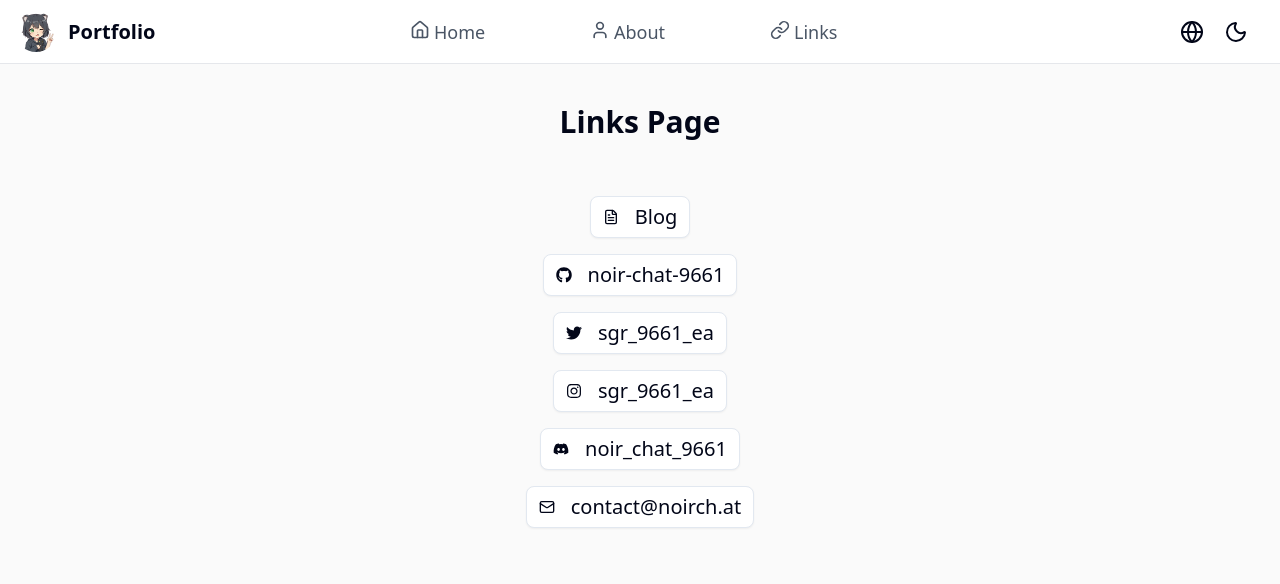
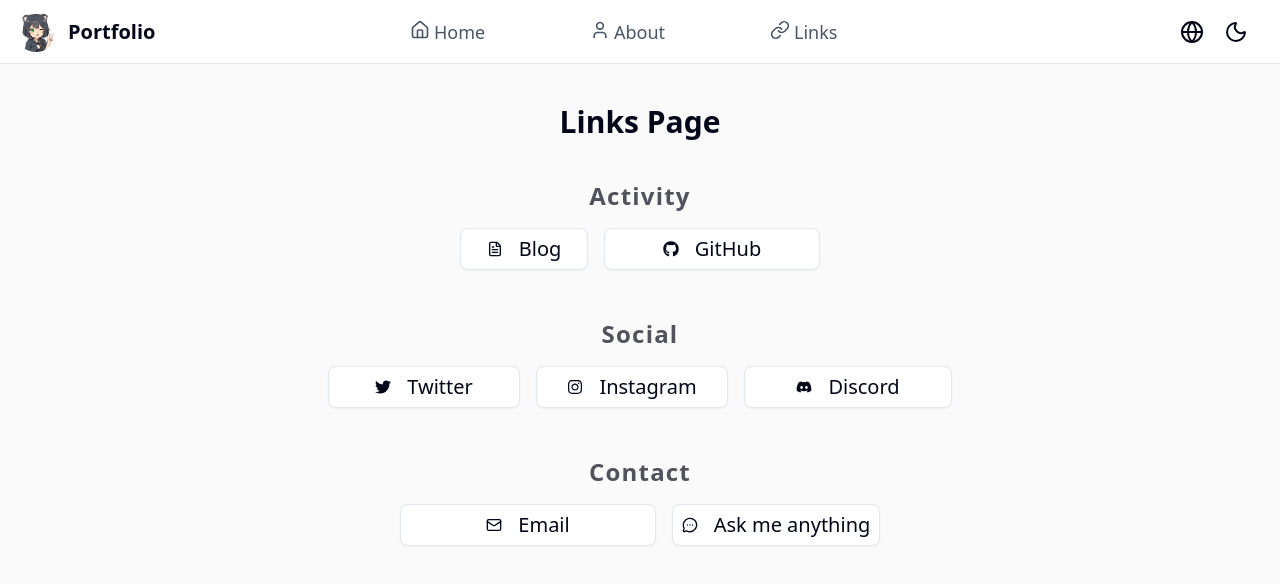
Before and after one commit to noir-chat-9661/portfolio, a Next.js app: page /links in a window 1280 px wide. Shown: the top 584 px of the page. Built offline with nearby package versions, Linux system fonts and the light colour scheme; a web font is replaced by a local one.

Commit message:
feat: Restructure the links page into categorized sections with hover effects for details, add a Marshmallow QA link, and update translations.

```diff
--- a/app/links/page.tsx
+++ b/app/links/page.tsx
@@ -1,5 +1,5 @@
 "use client";
-import { FileText, Mail } from "lucide-react";
+import { FileText, Mail, MessageCircleMore } from "lucide-react";
 import NextLink from "next/link";
 import { useEffect, useState } from "react";
 import { useTranslation } from "react-i18next";
@@ -16,6 +16,7 @@ import "@/lib/i18n";
 export default function LinksPage() {
 	const { t } = useTranslation();
 	const [isMounted, setIsMounted] = useState(false);
+	const [nowHovered, setNowHovered] = useState<string | null>(null);
 
 	useEffect(() => {
 		setIsMounted(true);
@@ -26,55 +27,154 @@ export default function LinksPage() {
 			<div className="flex flex-col items-center justify-start py-10 font-sans select-none">
 				<h1 className="text-3xl font-bold">{isMounted ? t("links.title") : <>&nbsp;</>}</h1>
 				<div className="h-10" />
+
+				<div className="flex flex-col gap-12 w-full px-5">
+					<section className="flex flex-col items-center">
+						<h2 className="text-2xl font-semibold text-zinc-600 dark:text-zinc-300 mb-4 px-8 tracking-wider">
+							{t("links.activity")}
+						</h2>
+						<div className="flex flex-row flex-wrap justify-center gap-4">
 							<NextLink href="https://blog.noirch.at" target="_blank" rel="noopener noreferrer">
-					<Button asChild variant="outline" className="mt-4 text-xl px-4 py-5 flex items-center">
+								<Button
+									title={t("links.blog")}
+									asChild
+									variant="outline"
+									className="text-xl px-8 py-5 flex items-center w-32"
+									onMouseOver={() => setNowHovered("blog")}
+									onMouseLeave={() => setNowHovered(null)}
+								>
 									<div>
 										<FileText className="mr-2 h-10 w-10" />
-							Blog
+										{t("links.blog")}
 									</div>
 								</Button>
 							</NextLink>
-				<NextLink href="https://github.com/noir-chat-9661" target="_blank" rel="noopener noreferrer">
-					<Button asChild variant="outline" className="mt-4 text-xl px-5 py-5 flex items-center">
+							<NextLink
+								href="https://github.com/noir-chat-9661"
+								target="_blank"
+								rel="noopener noreferrer"
+							>
+								<Button
+									title="GitHub"
+									asChild
+									variant="outline"
+									className="text-xl px-8 py-5 flex items-center w-54"
+									onMouseOver={() => setNowHovered("github")}
+									onMouseLeave={() => setNowHovered(null)}
+								>
 									<div>
 										<GitHub className="mr-2 h-10 w-10" />
-							noir-chat-9661
-						</div>
-					</Button>
-				</NextLink>
-				<NextLink href="https://twitter.com/sgr_9661_ea" target="_blank" rel="noopener noreferrer">
-					<Button asChild variant="outline" className="mt-4 text-xl px-4 py-5 flex items-center">
-						<div>
-							<Twitter className="mr-2 h-10 w-10" />
-							sgr_9661_ea
-						</div>
-					</Button>
-				</NextLink>
-				<NextLink href="https://www.instagram.com/sgr_9661_ea/" target="_blank" rel="noopener noreferrer">
-					<Button asChild variant="outline" className="mt-4 text-xl px-4 py-5 flex items-center">
-						<div>
-							<Instagram className="mr-2 h-10 w-10" />
-							sgr_9661_ea
-						</div>
-					</Button>
-				</NextLink>
-				<NextLink href="https://discordapp.com/users/noir_chat_9661" target="_blank" rel="noopener noreferrer">
-					<Button asChild variant="outline" className="mt-4 text-xl px-4 py-5 flex items-center">
-						<div>
-							<Discord className="mr-2 h-10 w-10" />
-							noir_chat_9661
-						</div>
-					</Button>
-				</NextLink>
-				<NextLink href="mailto:contact@noirch.at">
-					<Button asChild variant="outline" className="mt-4 text-xl px-4 py-5 flex items-center">
-						<div>
-							<Mail className="mr-2 h-10 w-10" />
-							contact@noirch.at
+										{nowHovered === "github" ? "noir-chat-9661" : "GitHub"}
 									</div>
 								</Button>
 							</NextLink>
 						</div>
+					</section>
+
+					<section className="flex flex-col items-center">
+						<h2 className="text-2xl font-semibold text-zinc-600 dark:text-zinc-300 mb-4 px-8 tracking-wider">
+							{t("links.social")}
+						</h2>
+						<div className="flex flex-row flex-wrap justify-center gap-4">
+							<NextLink href="https://twitter.com/sgr_9661_ea" target="_blank" rel="noopener noreferrer">
+								<Button
+									title="Twitter"
+									asChild
+									variant="outline"
+									onMouseOver={() => setNowHovered("twitter")}
+									onMouseLeave={() => setNowHovered(null)}
+									className="text-xl px-8 py-5 flex items-center w-48"
+								>
+									<div>
+										<Twitter className="mr-2 h-10 w-10" />
+										{nowHovered === "twitter" ? "sgr_9661_ea" : "Twitter"}
+									</div>
+								</Button>
+							</NextLink>
+							<NextLink
+								href="https://www.instagram.com/sgr_9661_ea/"
+								target="_blank"
+								rel="noopener noreferrer"
+							>
+								<Button
+									title="Instagram"
+									asChild
+									variant="outline"
+									onMouseOver={() => setNowHovered("instagram")}
+									onMouseLeave={() => setNowHovered(null)}
+									className="text-xl px-8 py-5 flex items-center w-48"
+								>
+									<div>
+										<Instagram className="mr-2 h-10 w-10" />
+										{nowHovered === "instagram" ? "sgr_9661_ea" : "Instagram"}
+									</div>
+								</Button>
+							</NextLink>
+							<NextLink
+								href="https://discordapp.com/users/noir_chat_9661"
+								target="_blank"
+								rel="noopener noreferrer"
+							>
+								<Button
+									title="Discord"
+									asChild
+									variant="outline"
+									onMouseOver={() => setNowHovered("discord")}
+									onMouseLeave={() => setNowHovered(null)}
+									className="text-xl px-8 py-5 flex items-center w-52"
+								>
+									<div>
+										<Discord className="mr-2 h-10 w-10" />
+										{nowHovered === "discord" ? "noir_chat_9661" : "Discord"}
+									</div>
+								</Button>
+							</NextLink>
+						</div>
+					</section>
+
+					<section className="flex flex-col items-center">
+						<h2 className="text-2xl font-semibold text-zinc-600 dark:text-zinc-300 mb-4 px-8 tracking-wider">
+							{t("links.contact")}
+						</h2>
+						<div className="flex flex-row flex-wrap justify-center gap-4">
+							<NextLink href="mailto:contact@noirch.at">
+								<Button
+									title={t("links.email")}
+									asChild
+									variant="outline"
+									onMouseOver={() => setNowHovered("email")}
+									onMouseLeave={() => setNowHovered(null)}
+									className="text-xl px-8 py-5 flex items-center w-64"
+								>
+									<div>
+										<Mail className="mr-2 h-10 w-10" />
+										{nowHovered === "email" ? "contact@noirch.at" : t("links.email")}
+									</div>
+								</Button>
+							</NextLink>
+							<NextLink
+								href="https://marshmallow-qa.com/tg8kevxghde2956"
+								target="_blank"
+								rel="noopener noreferrer"
+							>
+								<Button
+									title={t("links.ask")}
+									asChild
+									variant="outline"
+									onMouseOver={() => setNowHovered("ask")}
+									onMouseLeave={() => setNowHovered(null)}
+									className="text-xl px-4 py-5 flex items-center w-52"
+								>
+									<div>
+										<MessageCircleMore className="mr-2 h-10 w-10" />
+										{t("links.ask")}
+									</div>
+								</Button>
+							</NextLink>
+						</div>
+					</section>
+				</div>
+			</div>
 		</div>
 	);
 }
--- a/public/locales/en/translation.json
+++ b/public/locales/en/translation.json
@@ -20,7 +20,13 @@
 		"back": "Go Back Home"
 	},
 	"links": {
-		"title": "Links Page"
+		"title": "Links Page",
+		"activity": "Activity",
+		"social": "Social",
+		"contact": "Contact",
+		"blog": "Blog",
+		"email": "Email",
+		"ask": "Ask me anything"
 	},
 	"about": {
 		"title": "About Me",
--- a/public/locales/ja/translation.json
+++ b/public/locales/ja/translation.json
@@ -20,7 +20,13 @@
 		"back": "ホームに戻る"
 	},
 	"links": {
-		"title": "リンク集"
+		"title": "リンク集",
+		"activity": "活動",
+		"social": "SNS",
+		"contact": "連絡",
+		"blog": "ブログ",
+		"email": "メール",
+		"ask": "マシュマロ"
 	},
 	"about": {
 		"title": "自己紹介",
```
Lines whose indentation alone changed are shown as unchanged.
